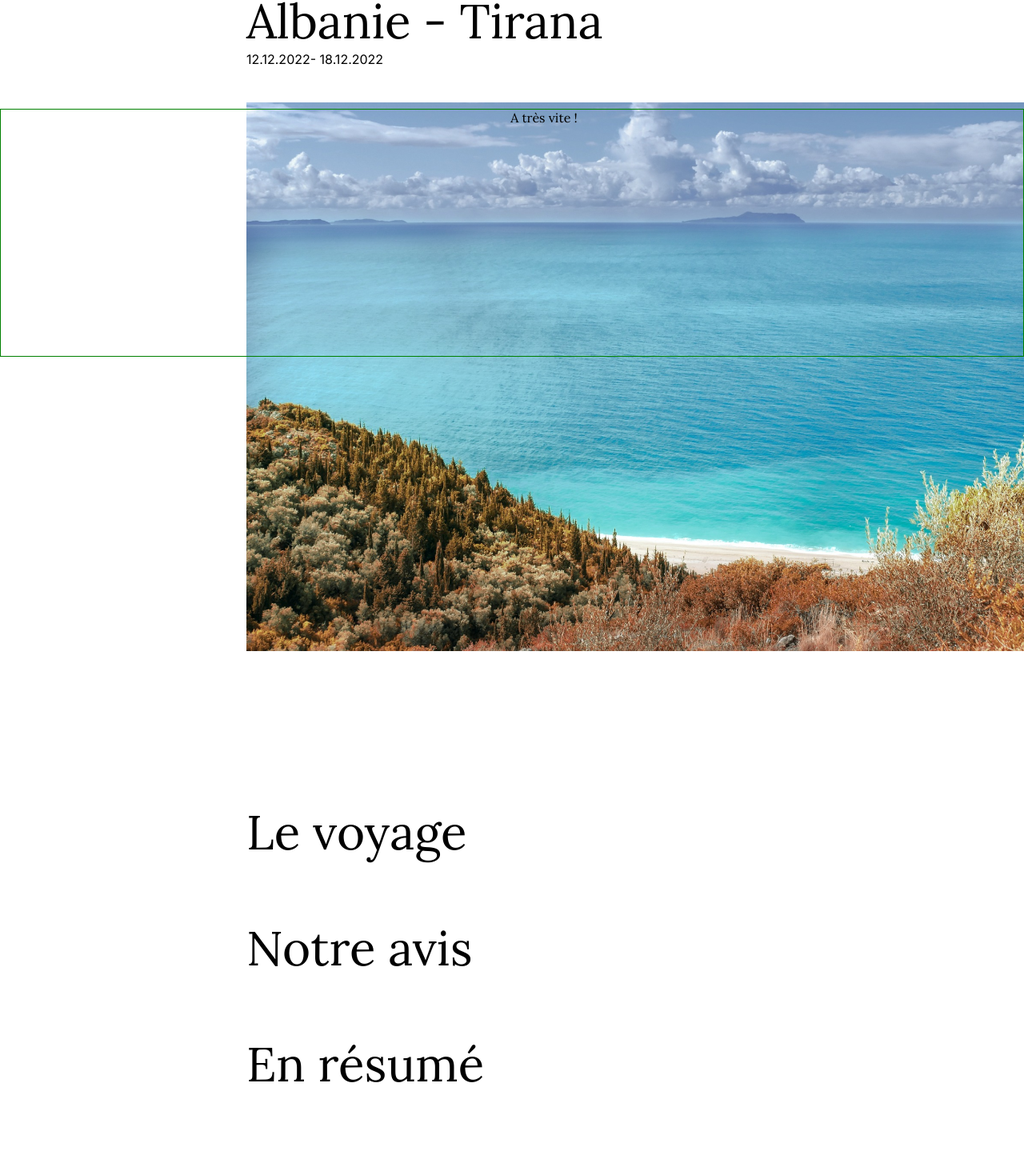
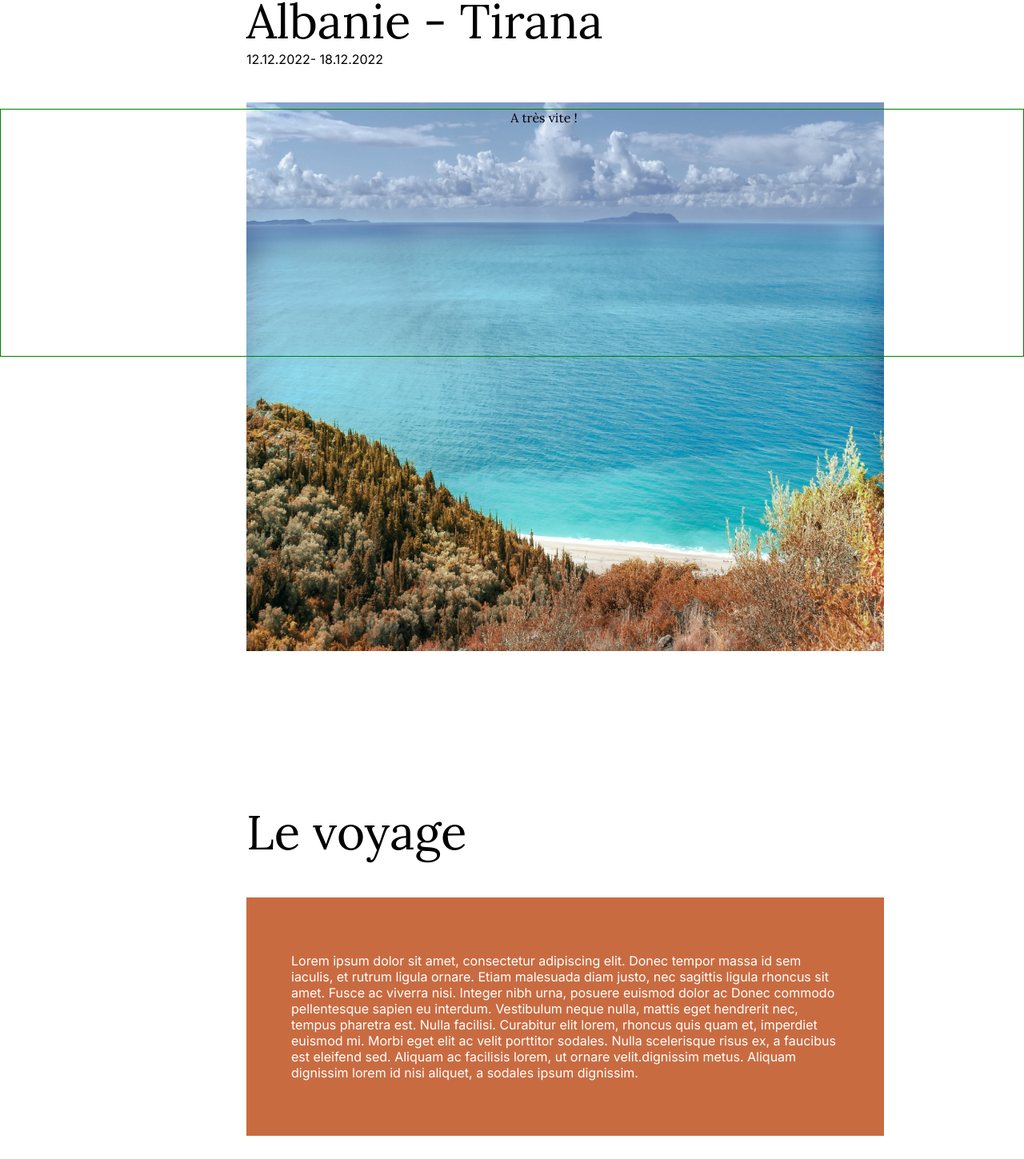
Before and after one commit to cpoiny/Blog-voyage2, an Angular app: page /article/1 in a window 1280 px wide. Shown: the part 354-1803 px from the top of the page at 80% size. Built offline with nearby package versions, Linux system fonts and the light colour scheme.

Commit message:
creation du composant description et affichage

```diff
--- a/src/app/app.module.ts
+++ b/src/app/app.module.ts
@@ -9,6 +9,7 @@ import { HeaderComponent } from './components/header/header.component';
 import { AutresVoyagesComponent } from './components/autres-voyages/autres-voyages.component';
 import { DernierArticleComponent } from './components/dernier-article/dernier-article.component';
 import { FooterComponent } from './components/footer/footer.component';
+import { DescriptionComponent } from './components/description/description.component';
 
 @NgModule({
   declarations: [
@@ -18,7 +19,8 @@ import { FooterComponent } from './components/footer/footer.component';
     HeaderComponent,
     AutresVoyagesComponent,
     DernierArticleComponent,
-    FooterComponent
+    FooterComponent,
+    DescriptionComponent
   ],
   imports: [
     BrowserModule,
--- /dev/null
+++ b/src/app/components/description/description.component.css
@@ -0,0 +1,5 @@
+p {
+    padding: 69px 56px;
+    background-color: var(--orange);
+    color: white;
+}
--- /dev/null
+++ b/src/app/components/description/description.component.html
@@ -0,0 +1 @@
+<p>{{voyageDetail!.description}}</p>
--- /dev/null
+++ b/src/app/components/description/description.component.ts
@@ -0,0 +1,41 @@
+import { Component } from '@angular/core';
+import { ActivatedRoute } from '@angular/router';
+import { IVoyage, VOYAGES } from 'src/app/voyage.mock';
+
+@Component({
+  selector: 'app-description',
+  templateUrl: './description.component.html',
+  styleUrls: ['./description.component.css']
+})
+export class DescriptionComponent {
+
+voyages : IVoyage[] = VOYAGES;
+voyageDetail! : IVoyage;
+
+
+ngOnInit(){
+  this.getVoyagebyId();
+}
+constructor(
+  public activatedRoute: ActivatedRoute,
+) {}
+
+  getVoyagebyId() {
+
+    // je recupère l'id de mon url et je le transforme en number
+    const id = Number(this.activatedRoute.snapshot.paramMap.get('id'));
+    console.log("je veux mon id", id);
+
+    // je recherche dans ma liste de mock l'objet qui a l'id en question
+    const voyageArticle = this.voyages.find((voyage: IVoyage) => voyage.id === id);
+    console.log("voyageArticle", voyageArticle);
+
+    // Si j'ai un voyage dans ma liste, j'assigne l'objet à ma variable voyageDetail
+    if (voyageArticle) {
+      this.voyageDetail! = voyageArticle;
+      console.log("voyageDetaille à afficher", this.voyageDetail!);
+    }
+
+  }
+
+}
--- a/src/app/pages/article/article.component.css
+++ b/src/app/pages/article/article.component.css
@@ -10,6 +10,9 @@
 
 .mainImage{
     margin-bottom: 115px;
+
+    min-height: 686px;
+    width : 100%;
 }
 .espace {
     margin-bottom: 44px;
--- a/src/app/pages/article/article.component.html
+++ b/src/app/pages/article/article.component.html
@@ -3,28 +3,31 @@
     <!-- Afficher le nom du pays et la ville -->
     <h2>{{voyageDetail!.pays}} - {{voyageDetail!.ville}} </h2>
 
-    <!-- Afficher les dates -->
+
     <p class="dates espace">{{voyageDetail!.dateDepart}}- {{voyageDetail!.dateRetour}}</p>
 
-    <!-- Afficher la photo -->
+
     <img class="mainImage" src="{{voyageDetail!.img}}" alt="{{voyageDetail!.pays}}">
 
 
     <!-- Le voyage -->
     <h2 class="espace">Le voyage</h2>
+    <app-description></app-description>
 
 
-
+    <!-- Les avis -->
     <h2 class="espace">Notre avis</h2>
 
 
 
-
+    <!-- Le résumé -->
     <h2 class="espace">En résumé</h2>
 
 
 
 
+    <!-- Voyager un peu plus -->
+    <h2 class="espace">Pour voyager un peu plus</h2>
 
-    <h2 class="espace">Pour voyager un peu plus</h2>
+
 </main>
```
Also changed, not shown: 1 other file (tests, documents, lock files or other folders).
